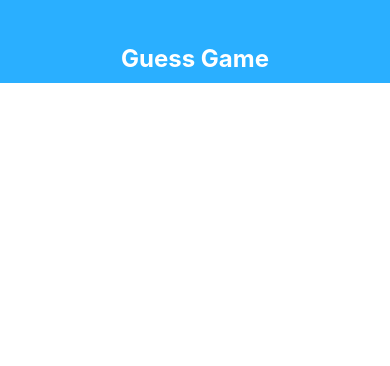
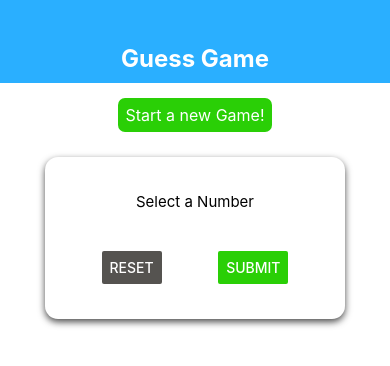
Before and after one commit to anik1612/guess-game-react-native, a React Native app: screen / in a window 390 px wide. Shown: the top 366 px of the page. Built offline with nearby package versions, Linux system fonts and the light colour scheme.

Commit message:
game screen designcompleted

```diff
--- /dev/null
+++ b/src/components/GameScreen.js
@@ -0,0 +1,67 @@
+import React from 'react';
+import {
+	View,
+	Text,
+	StyleSheet,
+	TextInput,
+	Button,
+	Dimensions,
+} from 'react-native';
+
+const GameScreen = () => {
+	return (
+		<View style={styles.container}>
+			<Text style={styles.textStyle}>Start a new Game!</Text>
+			<View style={styles.inputContainer}>
+				<Text style={styles.textStyle2}>Select a Number</Text>
+				<TextInput style={{ marginBottom: 23 }} />
+				<View style={styles.buttonStyle}>
+					<Button title='Reset' color='#555350' onPress={() => {}} />
+					<Button title='Submit' color='#2acf06' onPress={() => {}} />
+				</View>
+			</View>
+		</View>
+	);
+};
+
+const styles = StyleSheet.create({
+	container: {
+		flex: 1,
+		alignItems: 'center',
+	},
+	textStyle: {
+		marginTop: 15,
+		padding: 7,
+		fontSize: 16,
+		backgroundColor: '#2acf06',
+		color: 'white',
+		borderRadius: 7,
+	},
+	textStyle2: {
+		fontSize: 15,
+		color: 'black',
+	},
+	inputContainer: {
+		width: Dimensions.get('window').width / 1.3,
+		alignItems: 'center',
+		shadowColor: 'black',
+		shadowOffset: {
+			width: 0,
+			height: 3,
+		},
+		shadowOpacity: 0.7,
+		shadowRadius: 7,
+		elevation: 5,
+		backgroundColor: 'white',
+		paddingVertical: 35,
+		marginVertical: 25,
+		borderRadius: 13,
+	},
+	buttonStyle: {
+		width: '100%',
+		flexDirection: 'row',
+		justifyContent: 'space-evenly',
+	},
+});
+
+export default GameScreen;
--- a/src/screens/HomeScreen.js
+++ b/src/screens/HomeScreen.js
@@ -1,13 +1,21 @@
 import React from 'react';
-import { View } from 'react-native';
+import { View, StyleSheet } from 'react-native';
+import GameScreen from '../components/GameScreen';
 import Header from '../components/Header';
 
 const HomeScreen = () => {
 	return (
-		<View>
+		<View style={styles.container}>
 			<Header title='Guess Game' />
+			<GameScreen />
 		</View>
 	);
 };
 
+const styles = StyleSheet.create({
+	container: {
+		flex: 1,
+	},
+});
+
 export default HomeScreen;
```
Also changed, not shown: 1 other file (tests, documents, lock files or other folders).
